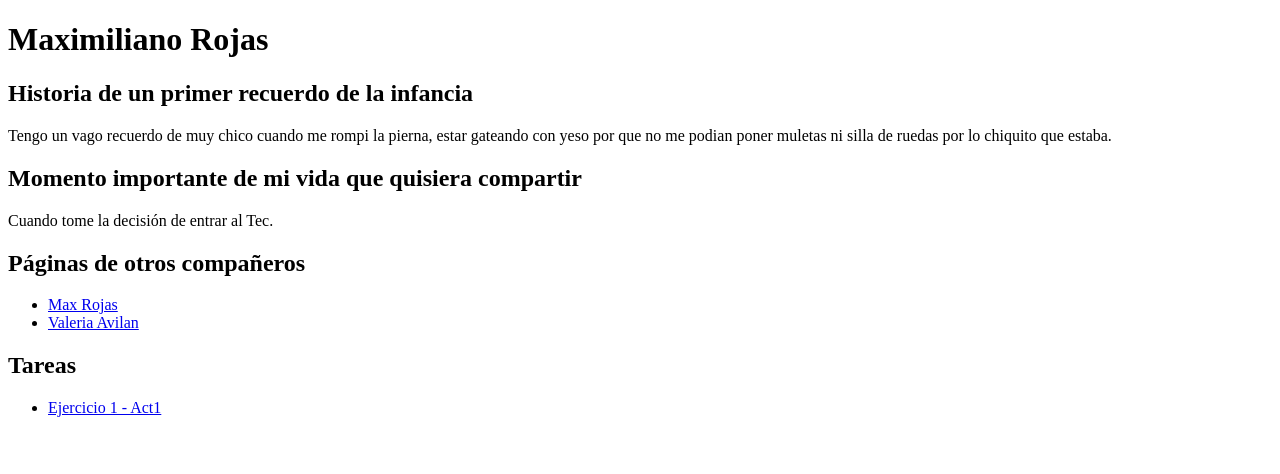
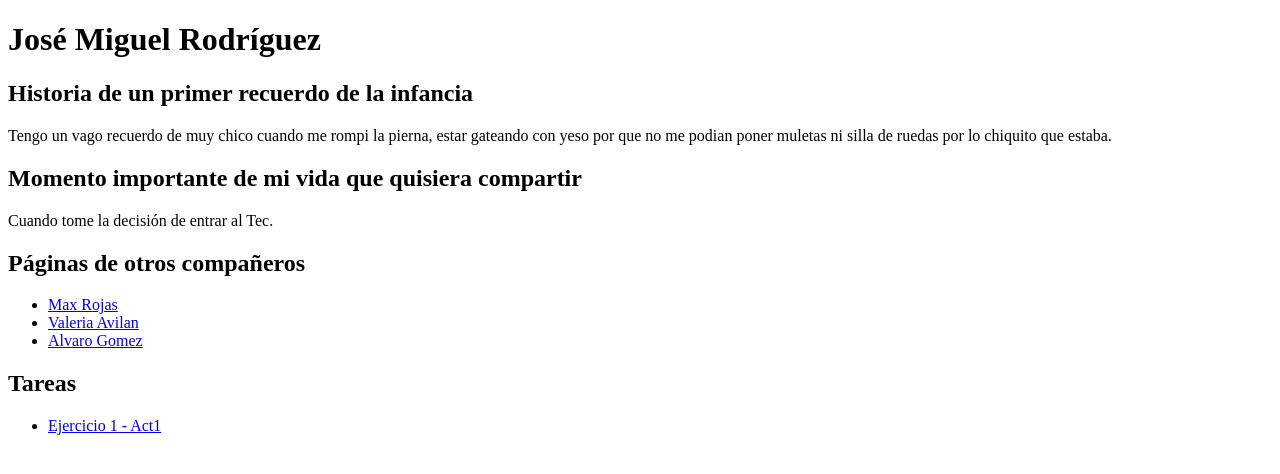
Before and after one commit to Jm1109154414/Jm1109154414.github.io, a plain HTML site: page index.html in a window 1280 px wide. Drawn offline with Linux system fonts and the light colour scheme.

Commit message:
Update title and header from Maximiliano to José

```diff
--- a/index.html
+++ b/index.html
@@ -2,11 +2,11 @@
 <html lang="es">
 <head>
     <meta charset="UTF-8">
-    <title>Maximiliano Rojas</title>
+    <title>José Miguel Rodríguez</title>
 </head>
 <body>
 
-    <h1>Maximiliano Rojas</h1>
+    <h1>José Miguel Rodríguez</h1>
 
     <h2>Historia de un primer recuerdo de la infancia</h2>
     <p>Tengo un vago recuerdo de muy chico cuando me rompi la pierna, estar gateando con yeso por que no me podian poner muletas ni silla de ruedas por lo chiquito que estaba.</p>
@@ -18,6 +18,7 @@
     <ul>
         <li><a href="https://maxxrojas.github.io">Max Rojas</a></li>
         <li><a href="https://ValeAvilan.github.io">Valeria Avilan</a></li>
+        <li><a href="https://alvarogonmar.github.io">Alvaro Gomez</a></li>
     </ul>
 
     <h2>Tareas</h2>
```
